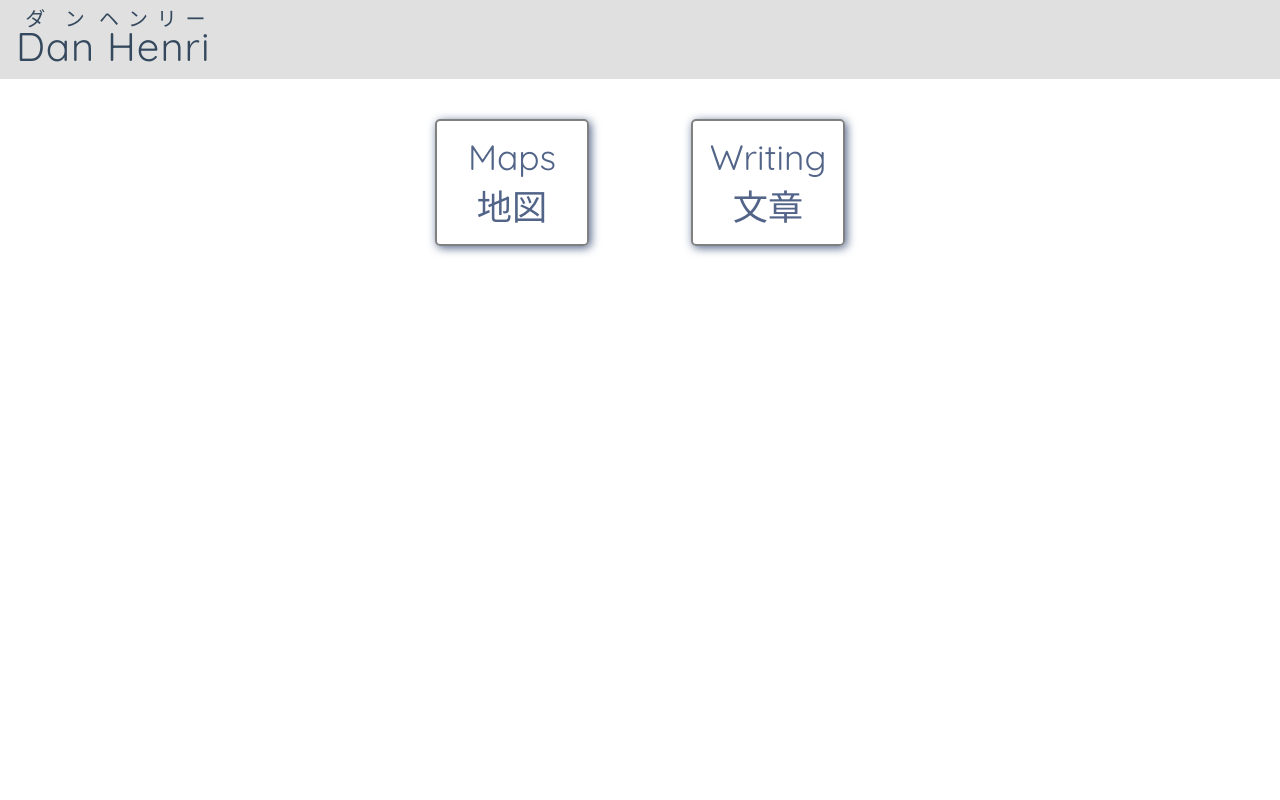
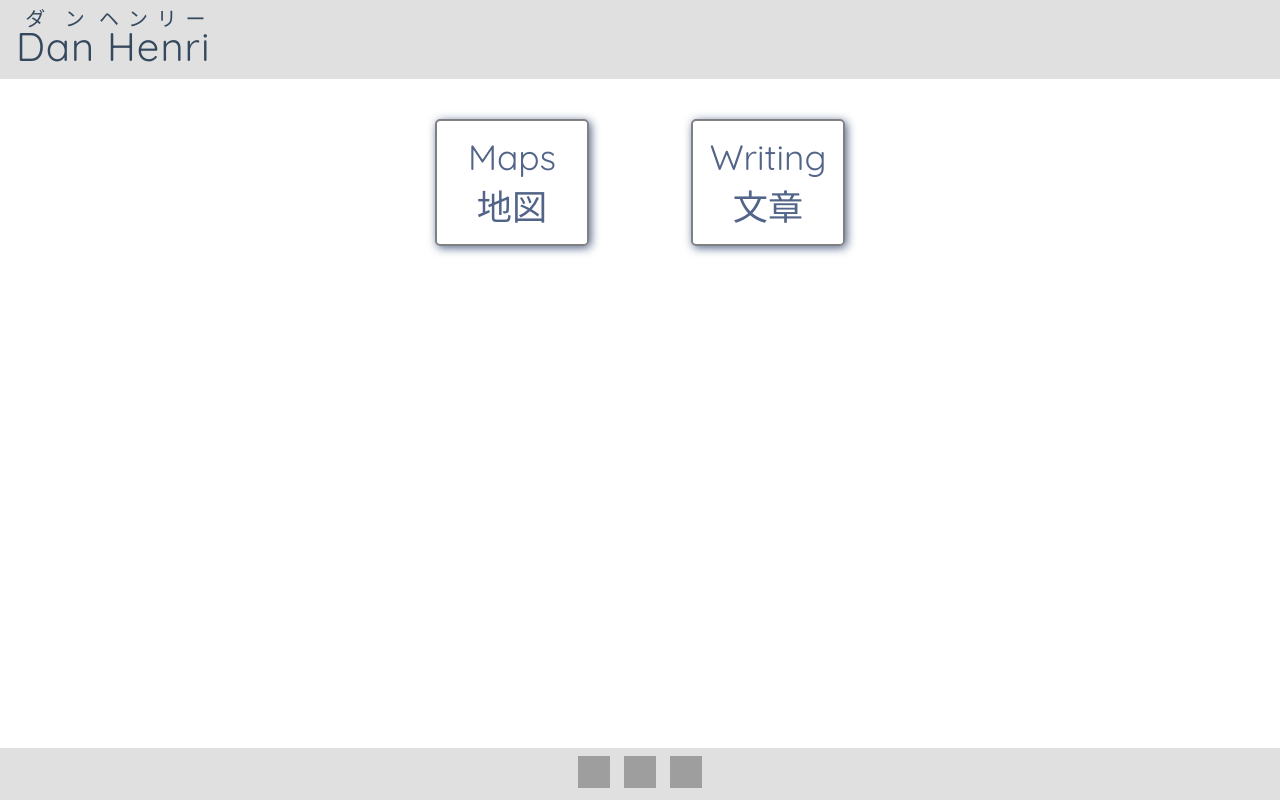
Before and after one commit to biskwikman/my-svelte-site, a Svelte app: page / in a window 1280 px wide. Built offline with nearby package versions, Linux system fonts and the light colour scheme; grey boxes are pictures that could not be loaded.

Commit message:
added footer

```diff
--- a/src/App.svelte
+++ b/src/App.svelte
@@ -1,5 +1,6 @@
 <script>
 	import Header from './components/Header.svelte';
+	import Footer from './components/Footer.svelte';
 	import Writing from './components/Writing.svelte';
 	import Maps from './components/Maps.svelte'
 
@@ -22,12 +23,20 @@
 </script>
 
 <style>
+
+	.body {
+		display: flex;
+		flex-direction: column;
+		height: 100%;
+	}
+
 	.main-buttons {
+		flex: 1 0 auto;
 		display: flex;
 		flex-wrap: wrap;
 		justify-content: center;
 		text-align: center;
-		align-items: center;
+		align-items: flex-start;
 		padding-top: 5vh;
 	}
 
@@ -47,9 +56,9 @@
 		box-shadow: 0px 0px 15px #526488;
 	}
 </style>
+
+<div class="body">
 	<Header/>
-
-<div>
 	<div class="main-buttons">
 		<button class="title" id="maps-button" on:click={clickMaps}>Maps <br> 地図</button>
 		<button class="title" id="writing-button" on:click={clickWriting}>Writing <br> 文章</button>
@@ -59,4 +68,5 @@
 	{:else if clickedButton =='writing'}
 		<Writing/>
 	{/if}
+	<Footer/>
 </div>
--- /dev/null
+++ b/src/components/Footer.svelte
@@ -0,0 +1,38 @@
+<script>
+</script>
+
+<style>
+    .Footer {
+        display: flex;
+        flex-shrink: 0;
+        background-color: #e0e0e0;
+        padding: 1vh 2vh;
+        justify-content: center;
+        align-items: center;
+        margin: 0;
+        box-sizing: border-box;
+    }
+
+    a {
+      margin-right: 7px;
+      margin-left: 7px;
+    }
+
+    img {
+      width: 32px;
+      height: 32px;
+      border: 0;
+    }
+</style>
+
+<div class="Footer">
+  <a href="https://github.com/biskwikman">
+    <img src="https://raw.githubusercontent.com/biskwikman/my-cdn/master/my-site/GitHub-Mark-64px.png" alt="Github symbol">
+  </a>
+  <a href="https://observablehq.com/@biskwikman">
+    <img src="https://raw.githubusercontent.com/biskwikman/my-cdn/master/my-site/observable.png" alt="Observable symbol">
+  </a>
+  <a href="https://twitter.com/biskwikman">
+    <img src="https://raw.githubusercontent.com/biskwikman/my-cdn/master/my-site/twitter.png" alt="Twitter symbol">
+  </a>
+</div>
--- a/src/components/Maps.svelte
+++ b/src/components/Maps.svelte
@@ -7,51 +7,64 @@
         backgroundImage:'https://raw.githubusercontent.com/biskwikman/my-cdn/master/my-site/toyota-dens.png',
         projectLink: 'https://medium.com/@djosephhenri/creating-a-population-density-map-of-toyota-city-japan-using-d3-geos-cli-and-some-other-stuff-705632a55e8f',
         titleEng: 'Toyota Population Density',
-        titleJpn: '豊田市人口密度'
+        titleJpn: '豊田市人口密度',
+        codeRepo: '',
     };
     const jpnAtlasProps = {
         backgroundImage:'https://raw.githubusercontent.com/biskwikman/my-cdn/master/my-site/jpn-atlas.png',
         projectLink: 'https://www.npmjs.com/package/jpn-atlas',
         titleEng: 'Jpn-Atlas',
-        titleJpn: '日本アトラス'
+        titleJpn: '日本アトラス',
+        codeRepo:'Github Repo',
+        codeRepoLink:'https://github.com/biskwikman/jpn-atlas',
     };
     const detroitPovertyProps = {
         backgroundImage:'https://raw.githubusercontent.com/biskwikman/my-cdn/master/my-site/detroit-pov.png',
         projectLink: 'https://biskwikman.github.io/projects/detroit-poverty-map/',
         titleEng: 'Detroit Poverty Rates',
-        titleJpn: 'デトロイトの貧困率'
+        titleJpn: 'デトロイトの貧困率',
+        codeRepo: 'Github Repo',
+        codeRepoLink: 'https://github.com/biskwikman/detroit-transport-access',
     };
     const jpnForeignProps = {
         backgroundImage:'https://github.com/biskwikman/jpn-non-citizen-map/raw/master/images/noncitizen-image.png',
         projectLink: 'https://biskwikman.github.io/projects/jpn-noncitizen/',
         titleEng: 'Japanese Citizenship Rates',
-        titleJpn: '日本国籍比率'
+        titleJpn: '日本国籍比率',
+        codeRepo: 'Github Repo',
+        codeRepoLink: 'https://github.com/biskwikman/jpn-non-citizen-map',
     };
     const jpnBigThree = {
         backgroundImage:'https://live.staticflickr.com/7812/46638480575_1d3b6d2995_b.jpg',
         backgroundSize: '250%',
         projectLink: 'https://qiita.com/biskwikman/items/b09de2b470e1dabcaed2',
         titleEng: 'Japan City Population Density',
-        titleJpn: '日本の都市人口密度'
+        titleJpn: '日本の都市人口密度',
+        codeRepo: '',
     };
     const ausDetentionProps = {
         backgroundImage:'https://raw.githubusercontent.com/biskwikman/my-cdn/master/my-site/aus-immi-detention-map-bw-en.png',
         backgroundSize: '120%',
         projectLink: 'https://qiita.com/biskwikman/items/b1b6865f2515ffc00eec',
         titleEng: 'Australia Immigration Detention',
-        titleJpn: 'オーストラリアの移民収容'
+        titleJpn: 'オーストラリアの移民収容',
+        codeRepo: 'Github Repo',
+        codeRepoLink: 'https://github.com/biskwikman/immi-map-aus',
     };
     const humeHousingProps = {
         backgroundImage: 'https://raw.githubusercontent.com/biskwikman/my-cdn/master/my-site/hume-map.png',
         projectLink: 'https://www.humehousingmap.org/',
         titleEng: 'Hume Housing Change Map',
-        titleJpn: 'ヒューム市の住宅変更'
+        titleJpn: 'ヒューム市の住宅変更',
+        codeRepo: 'Github Repo',
+        codeRepoLink: 'https://github.com/humestrategicplanning/housing-strategy-2019',
     };
     const japanInternalMigration = {
         backgroundImage: 'https://raw.githubusercontent.com/biskwikman/my-cdn/master/my-site/japan-internal-migration.png',
         projectLink: 'https://observablehq.com/@biskwikman/japan-intra-prefectural-migration-map',
         titleEng: 'Japan Internal Migration',
-        titleJpn: '日本国内純移動数'
+        titleJpn: '日本国内純移動数',
+        codeRepo: '',
     }
 
 </script>
@@ -64,7 +77,6 @@
         align-items: center;
         flex-wrap: wrap;
         margin-top: 6vh;
-        min-height: 50vh;
     }
 
 </style>
--- a/src/components/maps/MapTile.svelte
+++ b/src/components/maps/MapTile.svelte
@@ -4,6 +4,8 @@
     export let projectLink;
     export let titleEng;
     export let titleJpn;
+    export let codeRepoLink;
+    export let codeRepo;
 </script>
 
 <style>
@@ -69,6 +71,16 @@ p {
     opacity: 1;
 }
 
+.repo-link {
+    color: rgb(233, 233, 233);
+    font-size: 1em;
+    margin-top: 50px;
+}
+
+.repo-link:hover {
+    text-decoration: underline;
+}
+
 </style>
 
 <div class="card">
@@ -77,7 +89,7 @@ p {
             style="background-image: url({backgroundImage});
                 background-size: {backgroundSize}">
             <div class="overlay">
-                <div class="text-fade"><p>{titleEng}<p/><p>{titleJpn}</p></div>
+                <div class="text-fade"><p>{titleEng}<p/><p>{titleJpn}</p><a href={codeRepoLink}><p class="repo-link"><em>{codeRepo}</em></p></a></div>
             </div>
         </div>
     </a>
```
Lines whose indentation alone changed are shown as unchanged.
